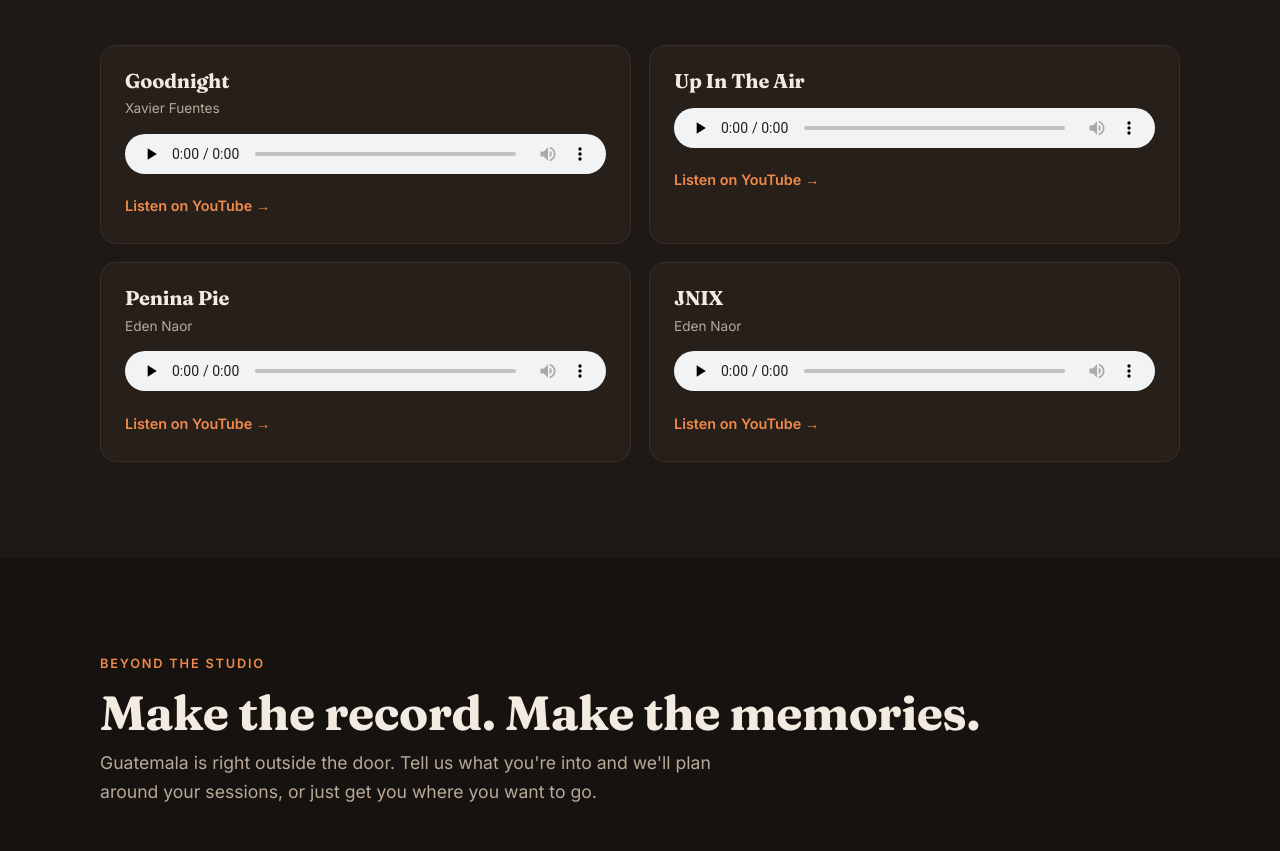
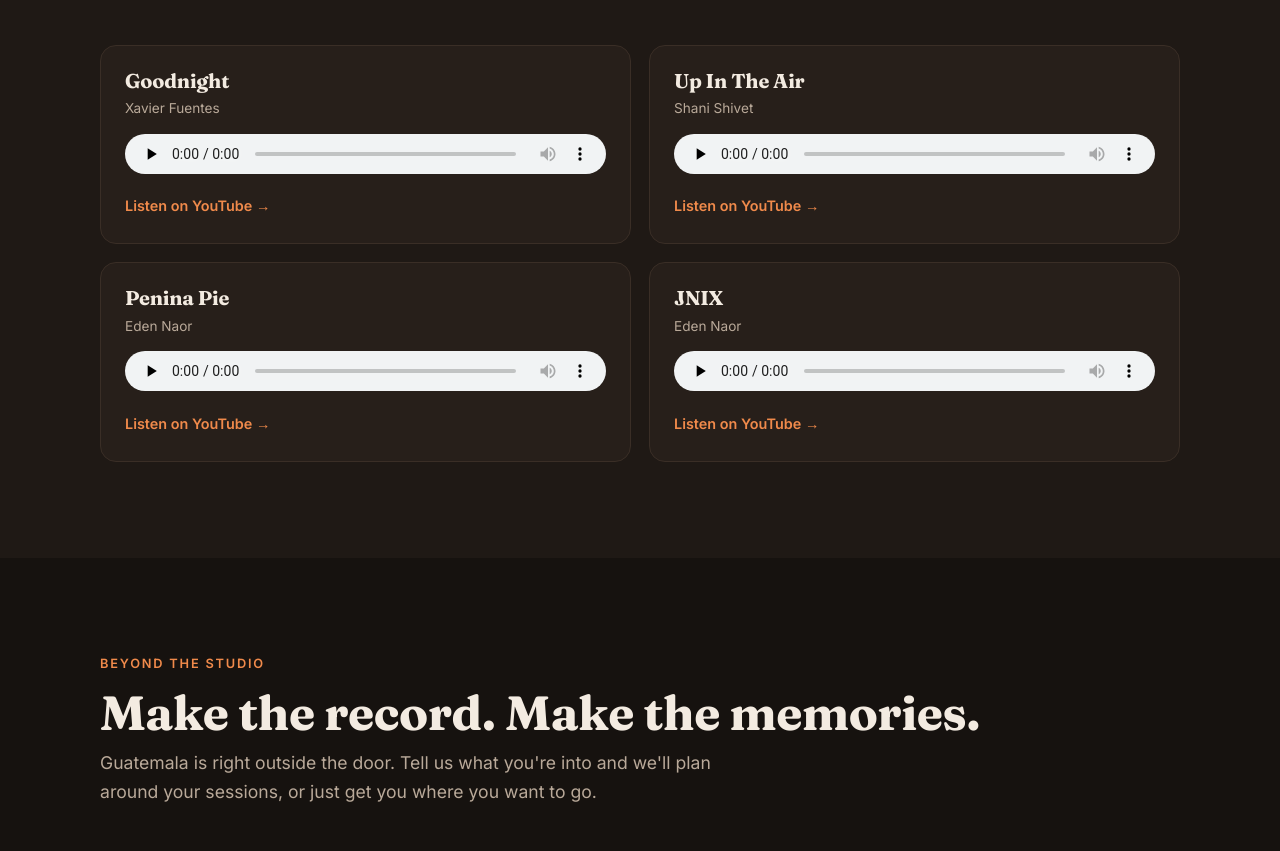
Before and after one commit to robbyho-aoe2/Record-in-Guatemala, a plain HTML site: page index.html in a window 1280 px wide. Shown: the part 3624-4475 px from the top of the page. Drawn offline with Linux system fonts and the light colour scheme.

Commit message:
Credit Up In The Air to Shani Shivet (#9)
Claude-Session: https://claude.ai/code/session_01VfBwWCfhwRhjivhUiNdpJb

Co-authored-by: Claude <noreply@anthropic.com>

```diff
--- a/index.html
+++ b/index.html
@@ -296,6 +296,7 @@
       </div>
       <div class="track">
         <h3>Up In The Air</h3>
+        <div class="meta">Shani Shivet</div>
         <audio controls preload="none" src="audio/track1.mp3"></audio>
         <a class="listen" href="https://www.youtube.com/@77shani1" target="_blank" rel="noopener">Listen on YouTube →</a>
       </div>
```
Also changed, not shown: 1 other file.
